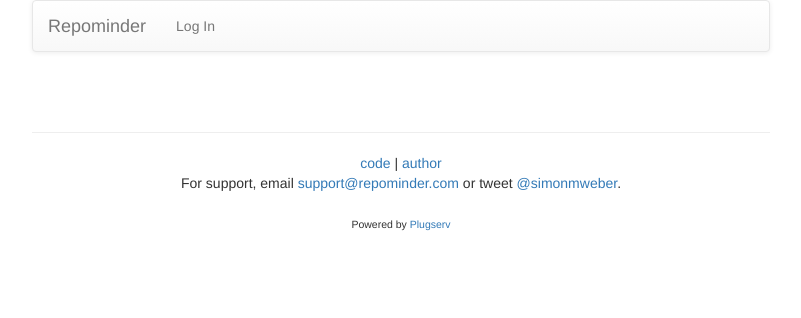
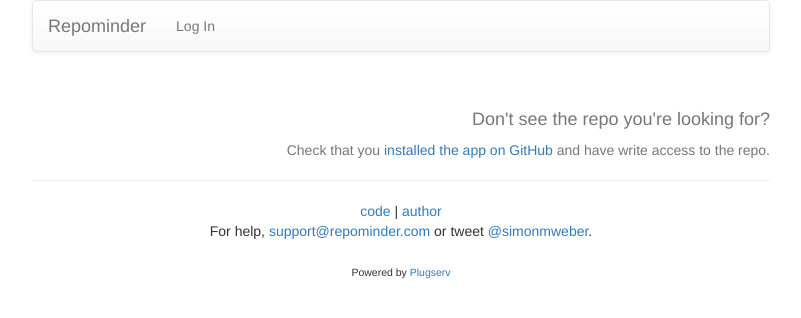
Before and after one commit to simon-weber/repominder, a Django app: template repominder/apps/core/templates/logged_in.html in a window 1280 px wide. Shown: the top 318 px of the page, without its empty margins (239-1040 px from the left). Run offline with Django 3.2, Linux system fonts and the light colour scheme; the template is opened without the code that fills it, so the values that code supplies are empty; parts of the project's set-up code (start-up, migrations or seed data) failed here and were passed over; some libraries are stand-ins or nearby versions.

Commit message:
install flow

```diff
--- a/repominder/apps/core/templates/base.html
+++ b/repominder/apps/core/templates/base.html
@@ -113,8 +113,6 @@
         <div id="footer" class="container">
             <footer class="footer text-center">
                 {% block footer %}
-                <br/>
-                <br/>
                 <hr>
                 {% comment %}
                 <a href="/privacy">privacy</a>
@@ -127,7 +125,7 @@
                 <a href="https://simonmweber.com">author</a>
 
                 <br/>
-                For support, email
+                For help,
                 <a href="mailto:support@repominder.com" target="_blank" rel="noopener noreferrer">support@repominder.com</a>
                 or tweet <a href="https://twitter.com/simonmweber" target="_blank" ref="noopener noreferrer">@simonmweber</a>.
 
--- a/repominder/apps/core/templates/logged_in.html
+++ b/repominder/apps/core/templates/logged_in.html
@@ -34,4 +34,23 @@ Repominder has access to these repos, but they have not yet been configured with
     </ul>
 {% endif %}
 
+{% if no_repos %}
+<p>
+It doesn't look like Repominder has access to any of your repos.
+</p>
+<p>
+Make sure you've <a href="https://github.com/apps/{{ GH_APP_NAME }}/installations/new">installed the app on GitHub</a>.
+If you already did, get help with one of the contact methods below.
+</p>
+{% endif %}
 {% endblock content %}
+
+{% block footer %}
+{% if not no_repos %}
+<div class="text-right text-muted" style="padding-top: 2em;">
+<h4>Don't see the repo you're looking for?</h4>
+Check that you <a href="https://github.com/apps/{{ GH_APP_NAME }}/installations/new">installed the app on GitHub</a> and have write access to the repo.
+</div>
+{% endif %}
+{{ block.super }}
+{% endblock footer %}
--- a/repominder/apps/core/templates/logged_out.html
+++ b/repominder/apps/core/templates/logged_out.html
@@ -13,7 +13,8 @@
         Get notified if you've forgotten to cut a release for a GitHub project.
         </p>
 
-        <a class="btn btn-primary btn-lg active" href="{% url 'social:begin' 'github-app' %}">Log in with GitHub</a>
+        <a class="btn btn-primary btn-lg active" href="https://github.com/apps/{{ GH_APP_NAME }}/installations/new">Install on GitHub</a>
+        <a class="btn btn-default btn-lg active" href="{% url 'social:begin' 'github-app' %}">Log in with GitHub</a>
     </div>
 </div>
 <div class="container landing text-center">
--- a/repominder/apps/core/views.py
+++ b/repominder/apps/core/views.py
@@ -5,6 +5,7 @@ import json
 import logging
 
 from django import forms
+from django.conf import settings
 from django.contrib.auth import logout as auth_logout
 from django.contrib.auth.decorators import login_required
 from django.core.exceptions import SuspiciousOperation
@@ -55,16 +56,18 @@ def account(request):
         else:
             unconfigured_repos.append(userrepo.repo)
     c = {
+        "GH_APP_NAME": settings.GH_APP_NAME,
         "configured_repos": configured_repos,
         "watched_repos": watched_repos,
         "unconfigured_repos": unconfigured_repos,
+        "no_repos": not any([configured_repos, watched_repos, unconfigured_repos]),
     }
 
     return render(request, "logged_in.html", c)
 
 
 def landing(request):
-    return render(request, "logged_out.html")
+    return render(request, "logged_out.html", {"GH_APP_NAME": settings.GH_APP_NAME})
 
 
 @login_required(login_url="/")
--- a/repominder/settings.py
+++ b/repominder/settings.py
@@ -211,6 +211,7 @@ LOGGING = {
 
 LOGIN_REDIRECT_URL = "/account/"
 
+GH_APP_NAME = "repominder"
 GH_APP_ID = 6645
 GH_APP_PEM = get_secret("ghapp_privkey.pem")
 
--- a/repominder/settings_dev.py
+++ b/repominder/settings_dev.py
@@ -1,4 +1,5 @@
 from .settings import *  # noqa
+from .settings import BASE_DIR, RAVEN_CONFIG, get_secret, os
 
 DEBUG = True
 SECRET_KEY = "dev_secret_key"
@@ -20,6 +21,7 @@ DATABASES = {
     }
 }
 
+GH_APP_NAME = "repominder-dev"
 GH_APP_ID = 6687
 GH_APP_PEM = get_secret("ghapp_privkey-dev.pem")
 
```
